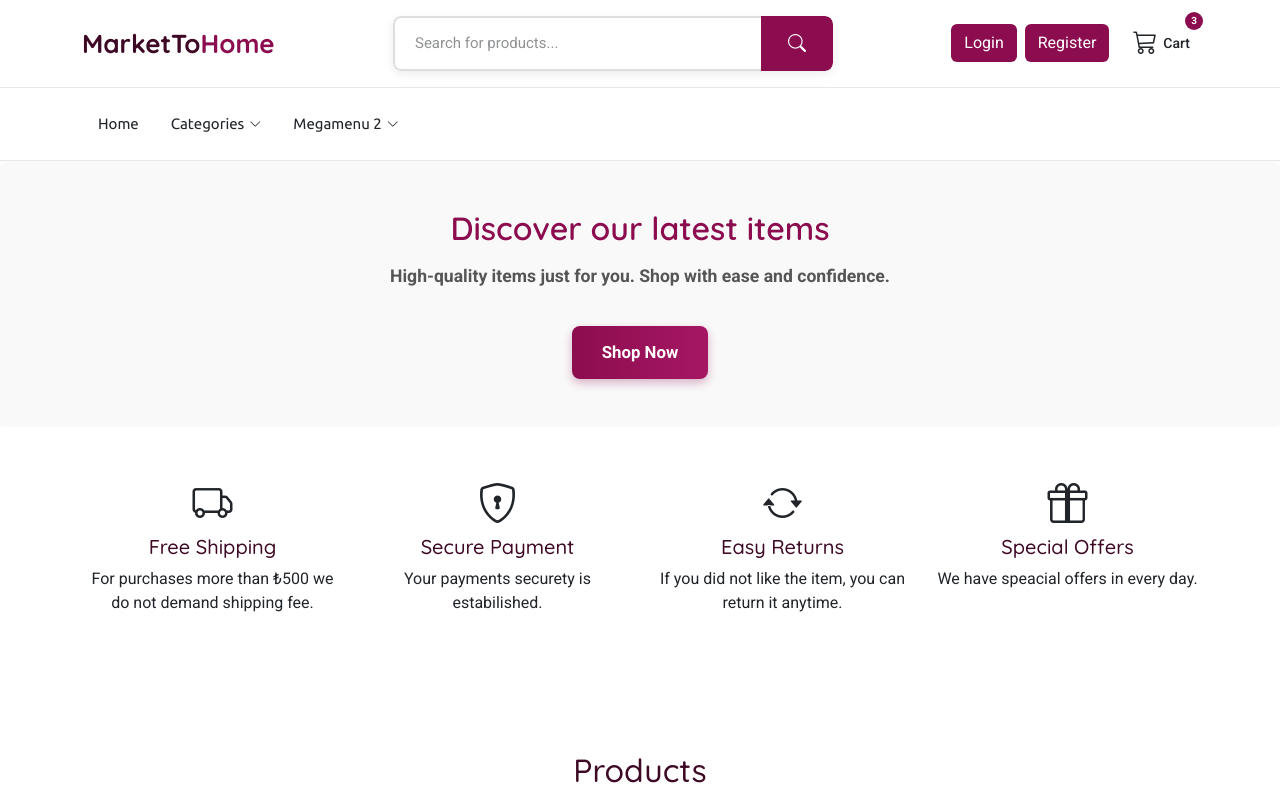
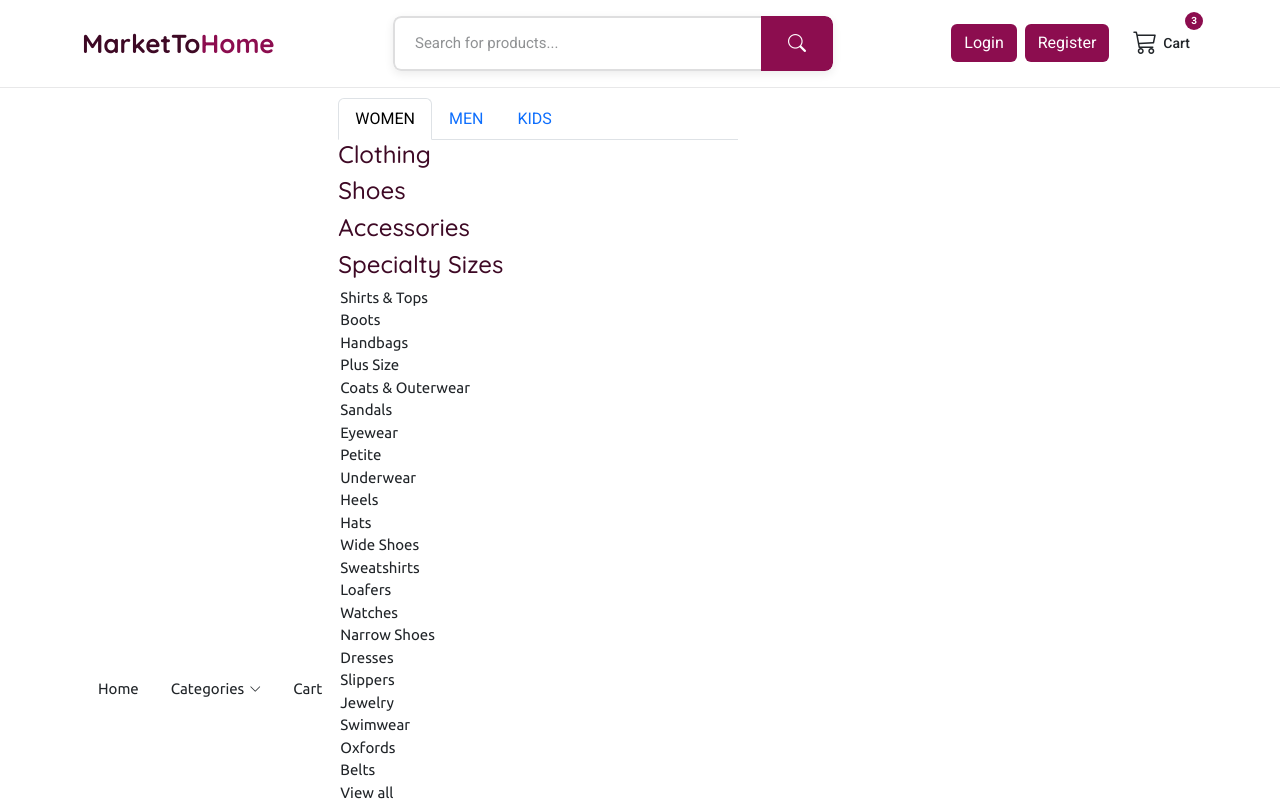
Before and after one commit to bozyurt21/SuperMarketApp, a Flask app: page / in a window 1280 px wide. Shown: the top 807 px of the page. Run offline with Flask 3, Linux system fonts and the light colour scheme; data that the repository does not hold is empty; some libraries are stand-ins or nearby versions.

Commit message:
Changed the navbar items

```diff
--- a/app/templates/base.html
+++ b/app/templates/base.html
@@ -167,75 +167,19 @@
 
             <li class="dropdown"><a href="#"><span>Categories</span> <i class="bi bi-chevron-down toggle-dropdown"></i></a>
               <ul>
-                <li><a href="#">Dropdown 1</a></li>
-                <li class="dropdown"><a href="#"><span>Deep Dropdown</span> <i class="bi bi-chevron-down toggle-dropdown"></i></a>
-                  <ul>
-                    <li><a href="#">Deep Dropdown 1</a></li>
-                    <li><a href="#">Deep Dropdown 2</a></li>
-                    <li><a href="#">Deep Dropdown 3</a></li>
-                    <li><a href="#">Deep Dropdown 4</a></li>
-                    <li><a href="#">Deep Dropdown 5</a></li>
-                  </ul>
-                </li>
-                <li><a href="#">Dropdown 2</a></li>
-                <li><a href="#">Dropdown 3</a></li>
-                <li><a href="#">Dropdown 4</a></li>
+                <li><a href="#">Bakery</a></li>
+                <li><a href="#">Beverages</a></li>
+                <li><a href="#">Dairy</a></li>
+                <li><a href="#">Fruits</a></li>
+                <li><a href="#">Snacks</a></li>
+                <li><a href="#">Vegetables</a></li>
+                <li><a href="#">Meat</a></li>
+                <li><a href="#">Seafood</a></li>
+                <li><a href="#">Frozen</a></li>
+                <li><a href="#">Canned</a></li>
               </ul>
             </li>
-            <!-- Products Mega Menu 2 -->
-            <li class="products-megamenu-2"><a href="#"><span>Megamenu 2</span> <i class="bi bi-chevron-down toggle-dropdown"></i></a>
-
-              <!-- Products Mega Menu 2 Mobile View -->
-              <ul class="mobile-megamenu">
-
-                <li><a href="#">Women</a></li>
-                <li><a href="#">Men</a></li>
-                <li><a href="#">Kids'</a></li>
-
-                <li class="dropdown"><a href="#"><span>Clothing</span> <i class="bi bi-chevron-down toggle-dropdown"></i></a>
-                  <ul>
-                    <li><a href="#">Shirts &amp; Tops</a></li>
-                    <li><a href="#">Coats &amp; Outerwear</a></li>
-                    <li><a href="#">Underwear</a></li>
-                    <li><a href="#">Sweatshirts</a></li>
-                    <li><a href="#">Dresses</a></li>
-                    <li><a href="#">Swimwear</a></li>
-                  </ul>
-                </li>
-
-                <li class="dropdown"><a href="#"><span>Shoes</span> <i class="bi bi-chevron-down toggle-dropdown"></i></a>
-                  <ul>
-                    <li><a href="#">Boots</a></li>
-                    <li><a href="#">Sandals</a></li>
-                    <li><a href="#">Heels</a></li>
-                    <li><a href="#">Loafers</a></li>
-                    <li><a href="#">Slippers</a></li>
-                    <li><a href="#">Oxfords</a></li>
-                  </ul>
-                </li>
-
-                <li class="dropdown"><a href="#"><span>Accessories</span> <i class="bi bi-chevron-down toggle-dropdown"></i></a>
-                  <ul>
-                    <li><a href="#">Handbags</a></li>
-                    <li><a href="#">Eyewear</a></li>
-                    <li><a href="#">Hats</a></li>
-                    <li><a href="#">Watches</a></li>
-                    <li><a href="#">Jewelry</a></li>
-                    <li><a href="#">Belts</a></li>
-                  </ul>
-                </li>
-
-                <li class="dropdown"><a href="#"><span>Specialty Sizes</span> <i class="bi bi-chevron-down toggle-dropdown"></i></a>
-                  <ul>
-                    <li><a href="#">Plus Size</a></li>
-                    <li><a href="#">Petite</a></li>
-                    <li><a href="#">Wide Shoes</a></li>
-                    <li><a href="#">Narrow Shoes</a></li>
-                  </ul>
-                </li>
-
-              </ul><!-- End Products Mega Menu 2 Mobile View -->
-
+            <li><a href="">Cart</a></li>
               <!-- Products Mega Menu 2 Desktop View -->
               <div class="desktop-megamenu">
 
```
